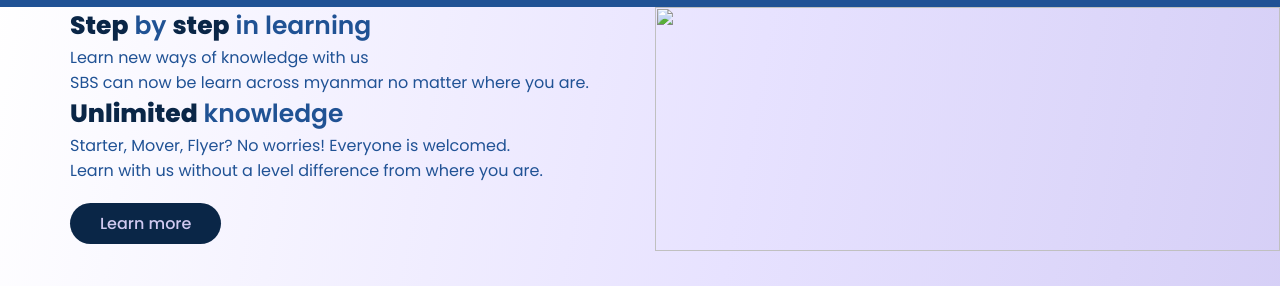
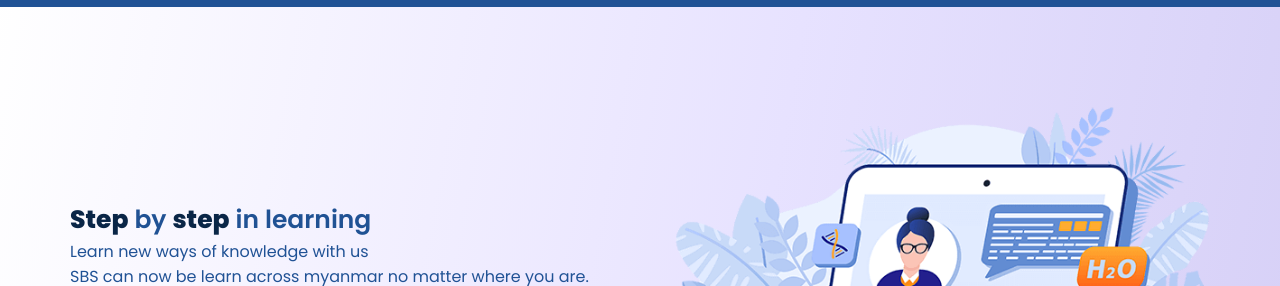
Before and after one commit to ZayIS/GP_2_ICT_PBL, a plain HTML site: page index.html in a window 1280 px wide. Shown: the part 68-354 px from the top of the page. Drawn offline with Linux system fonts and the light colour scheme; the site is published under a folder, as on GitHub Pages, so addresses that start at the root find nothing.

Commit message:
Update index.html

```diff
--- a/index.html
+++ b/index.html
@@ -34,7 +34,7 @@
         </div>
         </div>
         <div class="right">
-            <img src="/images/learn.jpg" class="learn">
+            <img src="images/learn.jpg" class="learn">
     </div>
     </div>
 
```
